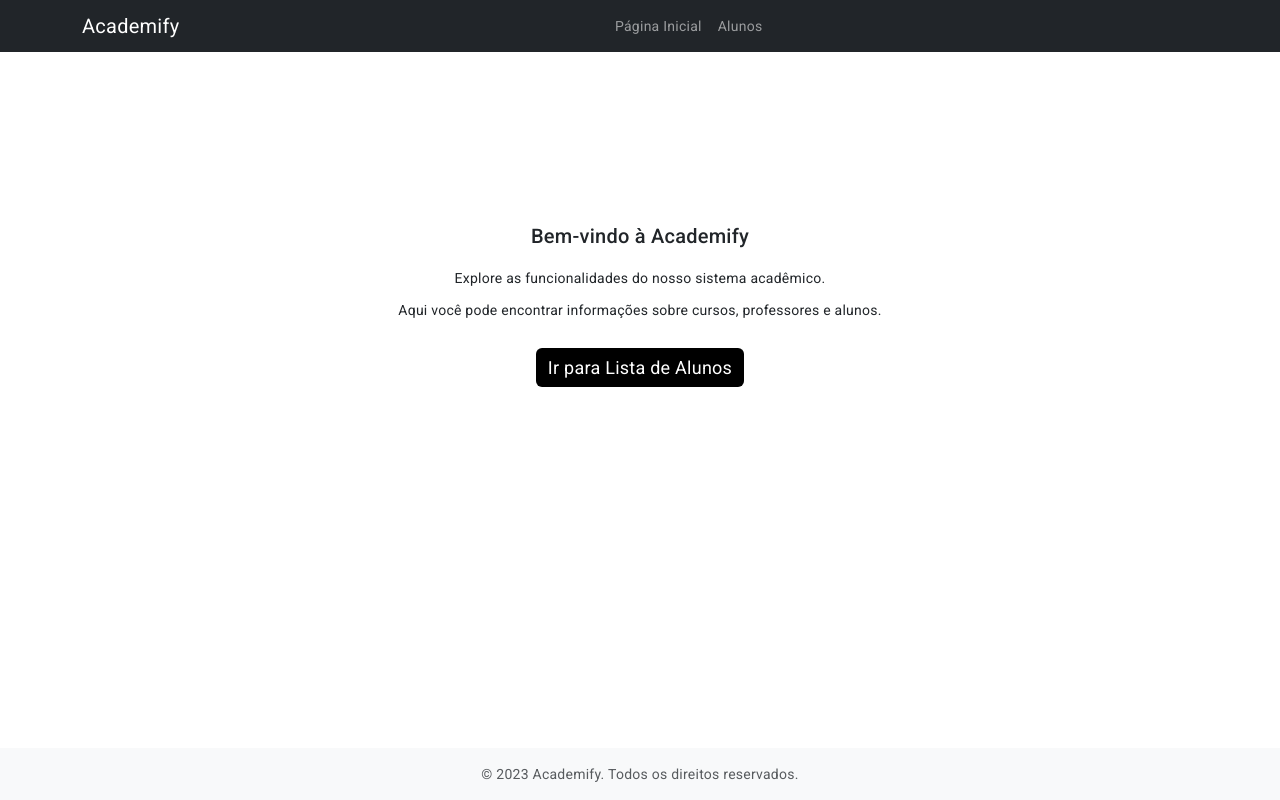
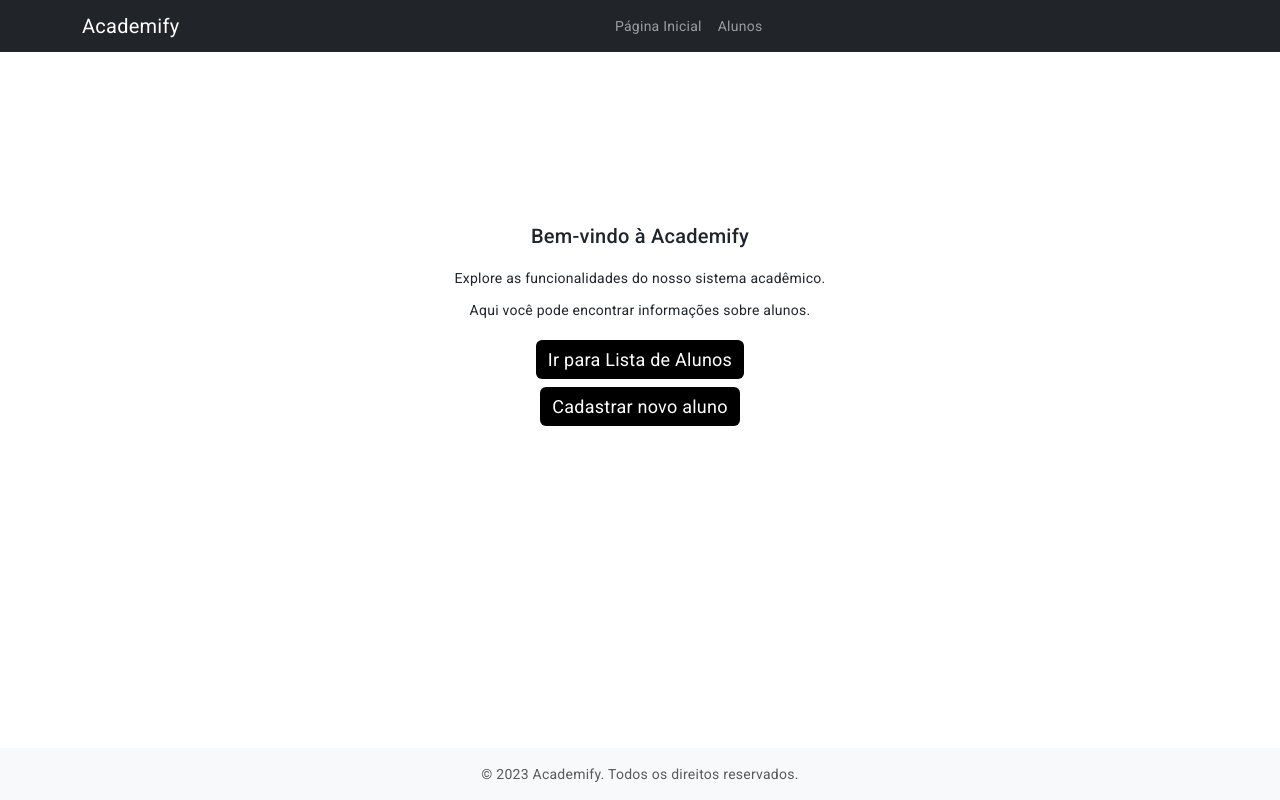
Before and after one commit to CarolinaCamposs/FrontAcademify, an Angular app: page / in a window 1280 px wide. Built offline with nearby package versions, Linux system fonts and the light colour scheme.

Commit message:
Configurando rotas

```diff
--- a/src/app/app-routing.module.ts
+++ b/src/app/app-routing.module.ts
@@ -2,11 +2,13 @@ import { NgModule } from '@angular/core';
 import { RouterModule, Routes } from '@angular/router';
 import { HomeComponent } from './home/home.component';
 import { AlunoListaComponent } from './aluno-lista/aluno-lista.component';
+import { NovoAlunoComponent } from './novo-aluno/novo-aluno.component';
 
 const routes: Routes = [
    {path: '', component: HomeComponent},
    {path: 'home', component: HomeComponent},
-   {path: 'aluno-lista', component: AlunoListaComponent}
+   {path: 'aluno-lista', component: AlunoListaComponent},
+   {path: 'novo-aluno', component: NovoAlunoComponent}
 
 ];
 
--- a/src/app/app.module.ts
+++ b/src/app/app.module.ts
@@ -17,6 +17,7 @@ import { MatButtonModule } from '@angular/material/button';
 import { FormsModule } from '@angular/forms';
 import { MatInputModule } from '@angular/material/input';
 import { CommonModule, DatePipe } from '@angular/common';
+import { NovoAlunoComponent } from './novo-aluno/novo-aluno.component';
 
 
 
@@ -26,7 +27,8 @@ import { CommonModule, DatePipe } from '@angular/common';
     TopoComponent,
     RodapeComponent,
     HomeComponent,
-    AlunoListaComponent
+    AlunoListaComponent,
+    NovoAlunoComponent
   ],
   imports: [
     BrowserModule,
--- a/src/app/home/home.component.html
+++ b/src/app/home/home.component.html
@@ -1,7 +1,9 @@
 <div class="container">
     <h2 class="mt-5">Bem-vindo à Academify</h2>
     <p>Explore as funcionalidades do nosso sistema acadêmico.</p>
-    <p>Aqui você pode encontrar informações sobre cursos, professores e alunos.</p>
+    <p>Aqui você pode encontrar informações sobre alunos.</p>
 
-    <a href="aluno-lista" class="btn btn-primary mt-3">Ir para Lista de Alunos</a>
+    <a href="aluno-lista" class="btn btn-primary mt-2">Ir para Lista de Alunos</a>
+    <br>
+    <a href="novo-aluno" class="btn btn-primary mt-2">Cadastrar novo aluno</a>
 </div>
```
